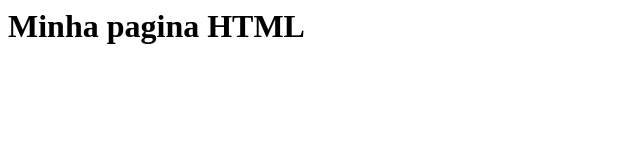
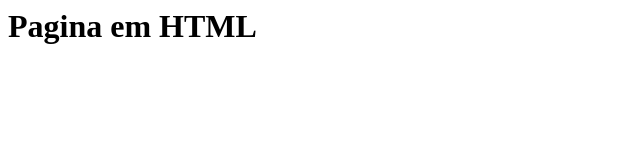
Before and after one commit to michelly-dev/gama-no-github, a plain HTML site: page index.html in a window 1280 px wide. Shown: the whole page, without its empty margins (0-640 px from the left). Drawn offline with Linux system fonts and the light colour scheme.

Commit message:
update arquivo index.html

```diff
--- a/index.html
+++ b/index.html
@@ -1,5 +1,5 @@
 <html>
   <body>
-    <h1>Minha pagina HTML</h1>
+    <h1>Pagina em HTML</h1>
   </body>
 </html>
```
